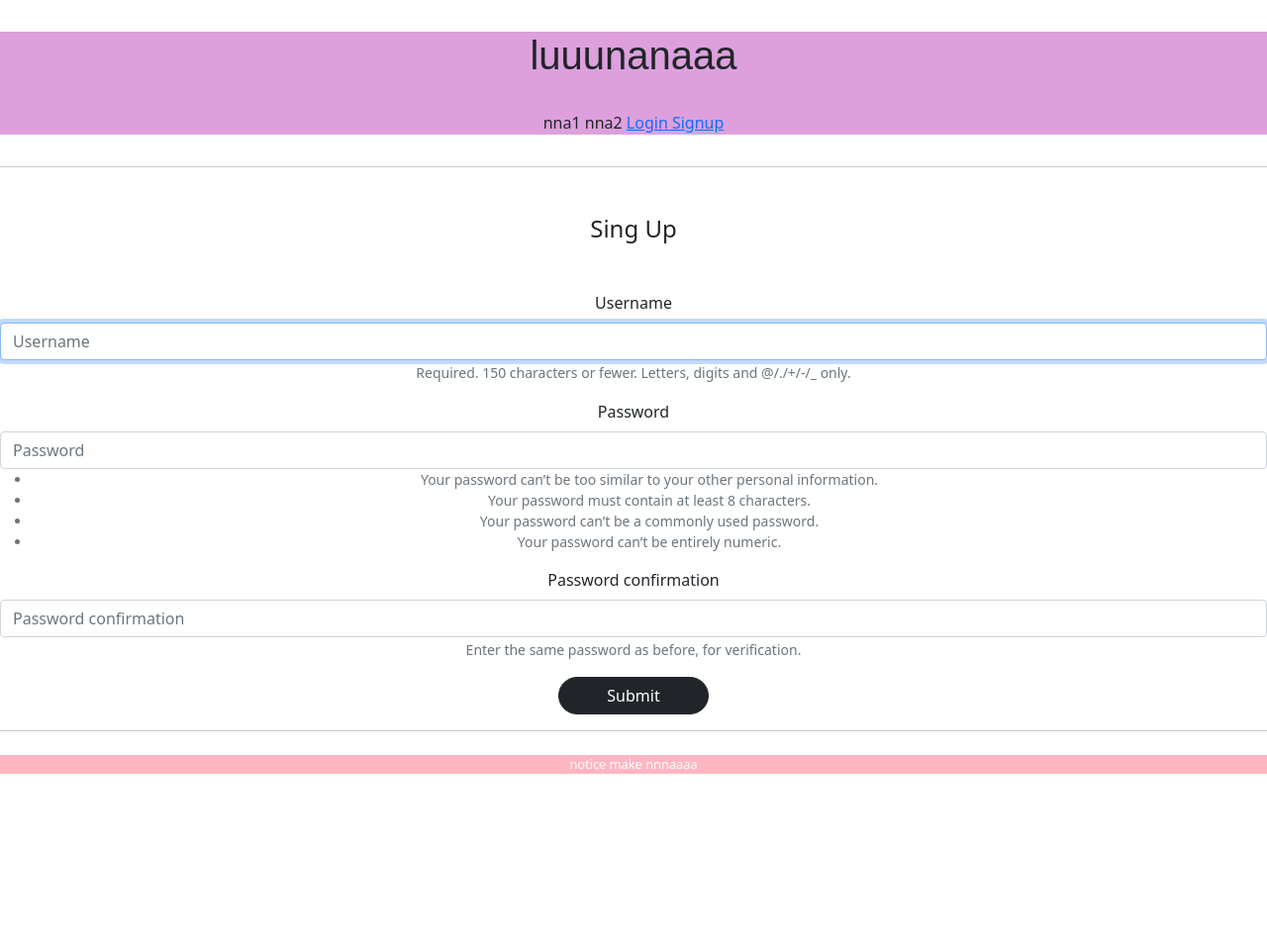
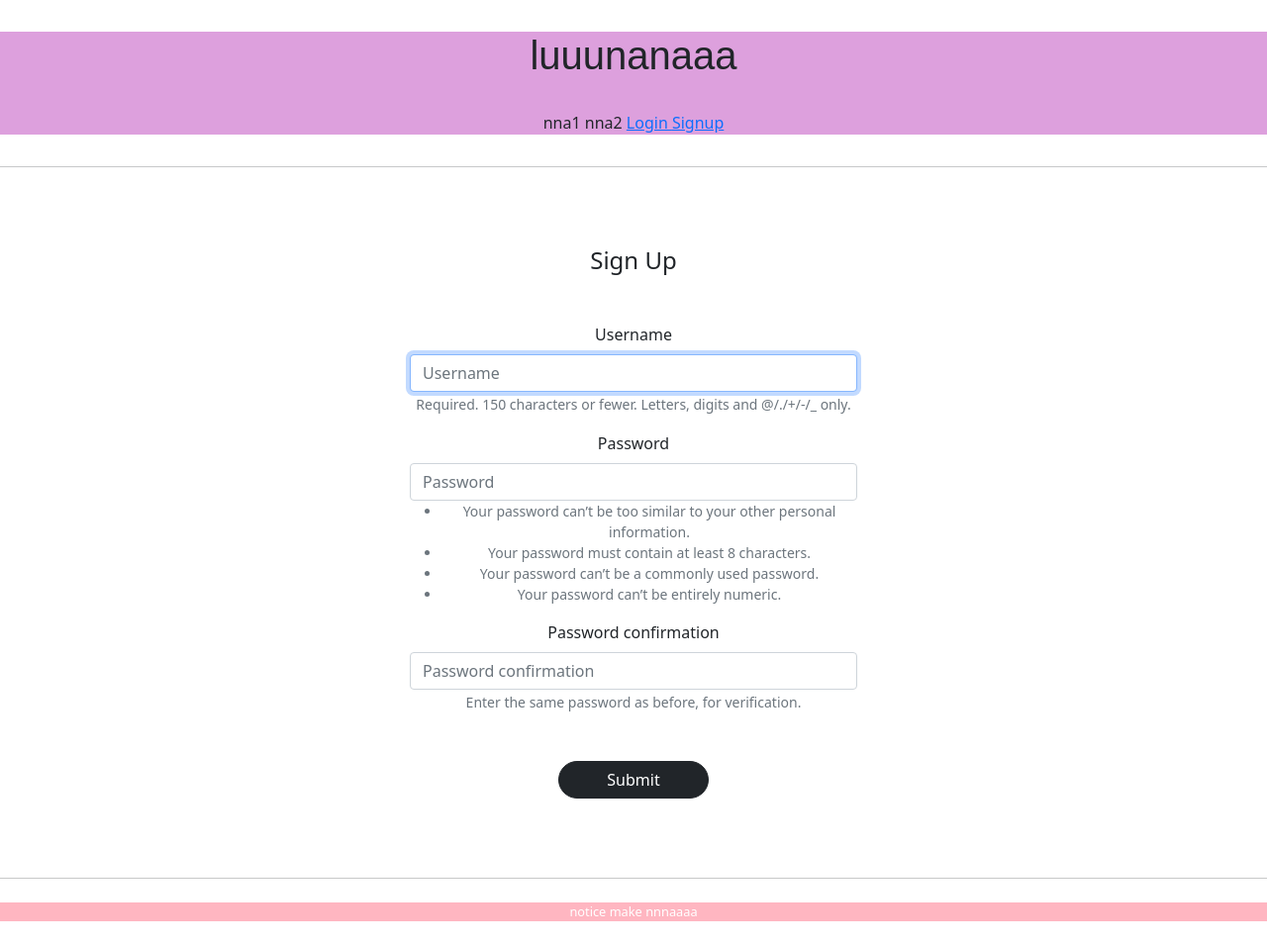
Before and after one commit to LeeHyunGyu0823/self_github_study, a Django app: page /accounts/create/ in a window 1280 px wide. Shown: the whole page at 99% size. Before the commit the page ends 782 px from the top, so only its background shows below. Run offline with Django 3.2, Linux system fonts and the light colour scheme; parts of the project's set-up code (start-up, migrations or seed data) failed here and were passed over; some libraries are stand-ins or nearby versions; some web fonts are replaced.

Commit message:
self study 2021 07 13

```diff
--- a/accountapp/templates/accountapp/create.html
+++ b/accountapp/templates/accountapp/create.html
@@ -3,15 +3,15 @@
 
 {% block content %}
 
-    <div class="text-center">
+    <div class="text-center mw-500 m-auto">
         <div class="m-5">
-            <h4>Sing Up</h4>
+            <h4>Sign Up</h4>
         </div>
         <div>
             <form action="{% url 'accountapp:create' %}" method="post">
                 {% csrf_token %}
                 {% bootstrap_form form %}
-                <div>
+                <div class="m-5">
                     <input type="submit"
                            class="btn btn-dark rounded-pill px-5">
                 </div>
--- a/accountapp/templates/accountapp/login.html
+++ b/accountapp/templates/accountapp/login.html
@@ -3,7 +3,7 @@
 
 {% block content %}
 
-    <div class="text-center">
+    <div class="text-center mw-500 m-auto">
         <div class="m-5">
             <h4>Login</h4>
         </div>
@@ -11,7 +11,7 @@
             <form action="{% url 'accountapp:login' %}" method="post">
                 {% csrf_token %}
                 {% bootstrap_form form %}
-                <div>
+                <div class="m-5">
                     <input type="submit"
                            class="btn btn-dark rounded-pill px-5">
                 </div>
```
